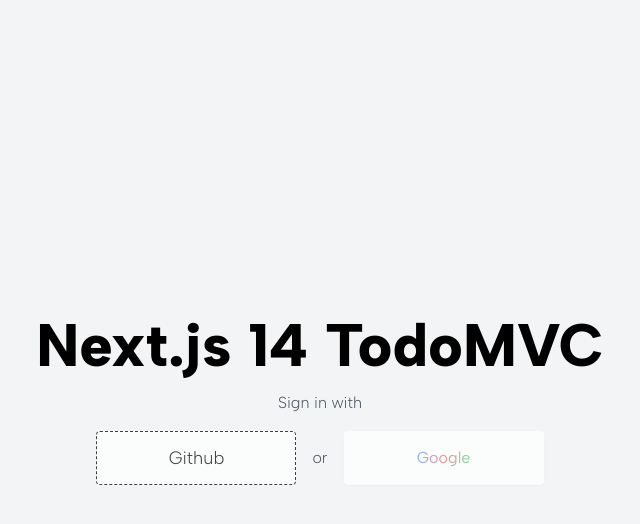
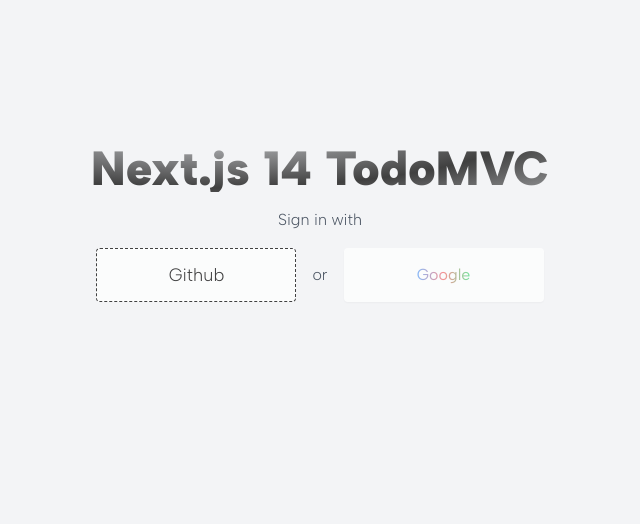
Before and after one commit to platypusrex/rsc-todomvc, a Next.js app: page /login in a window 1280 px wide. Shown: the top 524 px of the page, without its empty margins (320-960 px from the left). Built offline with nearby package versions, Linux system fonts and the light colour scheme; no server answers; what envalid would draw is missing.

Commit message:
feat: login title gradient

```diff
--- a/src/app/login/page.tsx
+++ b/src/app/login/page.tsx
@@ -4,8 +4,12 @@
 
 export default function Login() {
   return (
-    <div className="flex h-screen w-full flex-col items-center justify-center bg-gray-100 px-2 md:px-0">
-      <h1 className="mb-4 text-center text-5xl font-extrabold md:text-6xl">Next.js 14 TodoMVC</h1>
+    <main className="pt-36 flex h-screen w-full flex-col items-center bg-gray-100 px-2 md:px-0">
+      <h1 className="animate-bg-move mb-4 bg-[radial-gradient(ellipse_at_top,_var(--tw-gradient-stops))] from-gray-200 via-neutral-700 to-gray-200
+       bg-clip-text text-center text-5xl font-black text-transparent"
+      >
+        Next.js 14 TodoMVC
+      </h1>
       <p className="mb-4 font-light text-gray-600">Sign in with</p>
 
       <div className="flex flex-col items-center gap-4 md:flex-row">
@@ -45,6 +49,6 @@
           </SubmitButton>
         </form>
       </div>
-    </div>
+    </main>
   );
 }
--- a/tailwind.config.ts
+++ b/tailwind.config.ts
@@ -16,6 +16,21 @@
         'card-outer': '0 25px 50px 0 rgba(0, 0, 0, 0.1)',
         'card-inner': 'inset 0 -2px 1px rgba(0,0,0,0.03);',
       },
+      keyframes: {
+        text: {
+          '0%, 100%': {
+            'background-size': '200% 200%',
+            'background-position': 'left center',
+          },
+          '50%': {
+            'background-size': '200% 200%',
+            'background-position': 'right center',
+          },
+        },
+      },
+      animation: {
+        'bg-move': 'text 4s linear infinite'
+      }
     },
   },
   plugins: [],
```
